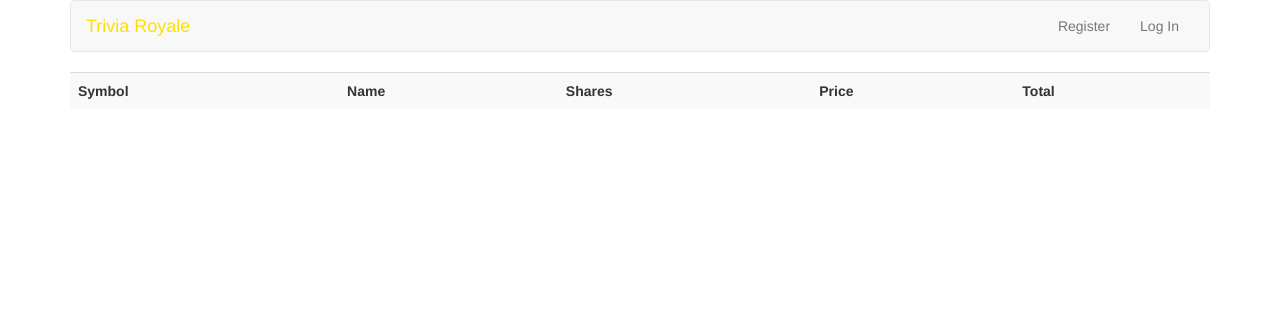
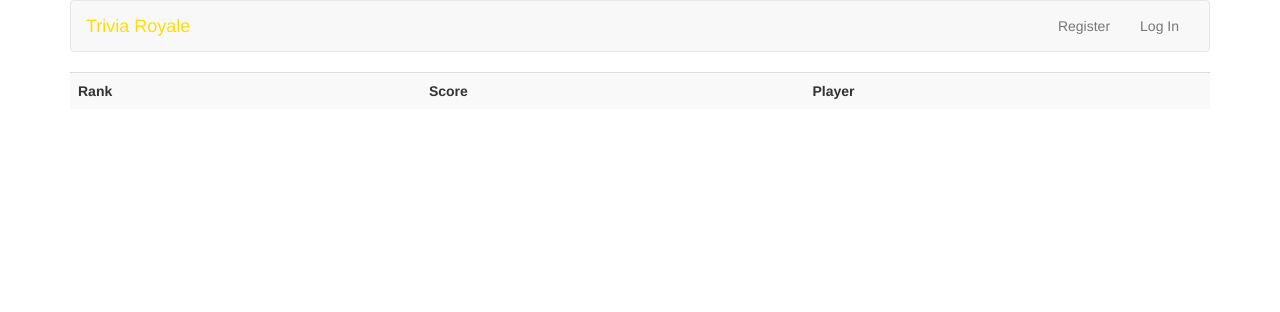
Before and after one commit to robinspiers/IK22, a Flask app: page / in a window 1280 px wide. Shown: the top 312 px of the page. Run offline with Flask 2, Linux system fonts and the light colour scheme; lists and menus that the app fills with data are empty; some libraries are stand-ins or nearby versions.

Commit message:
models.py aangemaakt

```diff
--- a/triviaroyale/templates/index.html
+++ b/triviaroyale/templates/index.html
@@ -7,11 +7,9 @@
 {% block main %}
     <table class="table table-striped" style="width:100%">
       <tr>
-        <th>Symbol</th>
-        <th>Name</th>
-        <th>Shares</th>
-        <th>Price</th>
-        <th>Total</th>
+        <th>Rank</th>
+        <th>Score</th>
+        <th>Player</th>
       </tr>
     </table>
 {% endblock %}
```
Also changed, not shown: triviaroyale/models.py (added).
